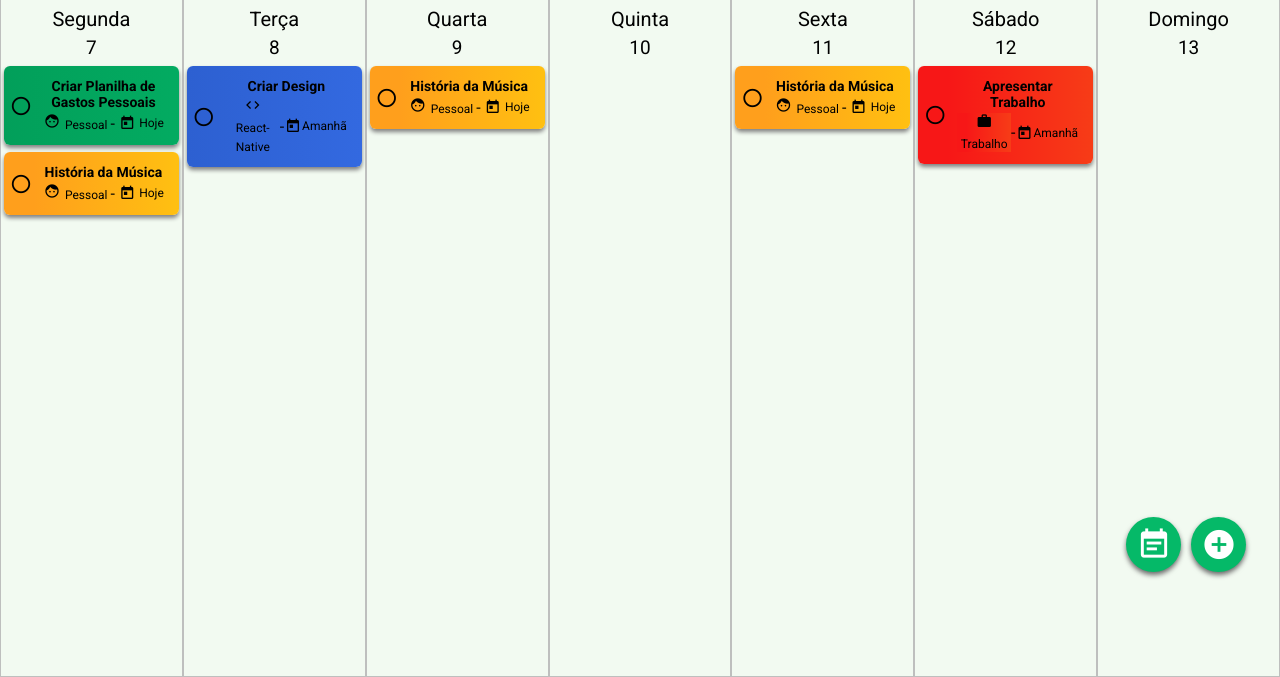
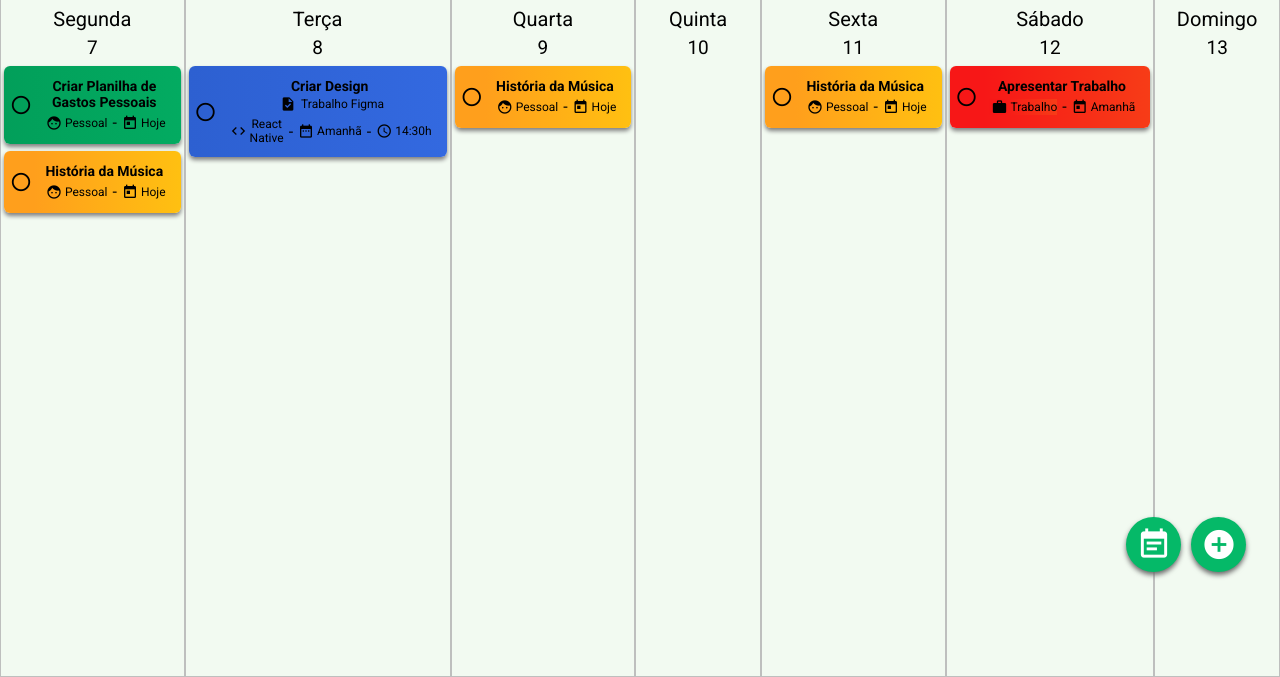
Before and after one commit to Nikolasyuri/Just-Do-It, a plain HTML site: page index.html in a window 1280 px wide. Shown: the part 123-800 px from the top of the page. Drawn offline with Linux system fonts and the light colour scheme.

Commit message:
Calendário quase finalizado

```diff
--- a/index.html
+++ b/index.html
@@ -165,14 +165,21 @@
                         <i class="material-icons" id="radio">radio_button_unchecked</i>
                         <div class="task">
                             <h4>Criar Design</h4>
+                            <div class="originalTask">
+                                <i class="material-icons" id="original-task-icon">task</i>
+                                <span id="original-task">Trabalho Figma</span>
+                            </div>
                             <div class="info">
-                                <div class="list" id="react-Native">
+                                <div class="list" id="React-Native">
                                     <i class="material-icons" id="list-icon">code</i>
-                                    <span id="list">React-Native</span>
+                                    <span id="list">React Native</span>
                                 </div>
                                 <p>-</p>
-                                <i class="material-icons" id="date-icon">today</i>
+                                <i class="material-icons" id="date-icon">date_range</i>
                                 <span id="date">Amanhã</span>
+                                <p>-</p>
+                                <i class="material-icons" id="time-icon">schedule</i>
+                                <span class="time">14:30h</span>
                             </div>
                         </div>
                     </div>
@@ -241,6 +248,7 @@
                 <div class="weekDay" id="domingo">
                     <h3>Domingo</h3>
                     <span>13</span>
+                </div>
             </div>
         </div>
 
@@ -390,6 +398,7 @@
 
 
 
+
     <script src="script.js"></script>
 </body>
 </html>
--- a/style.css
+++ b/style.css
@@ -550,6 +550,11 @@
     margin: 7px 3px;
     border-radius: 6px;
     box-shadow: 0px 3px 4px grey;
+    cursor: pointer;
+    transition: all 0.3s ease;
+}
+.Section-Content .calendar .week .weekDay .tasks:hover{
+    transform: scale(1.05);
 }
 .Section-Content .calendar .week .weekDay .tasks i{
     font-size: 22px;
@@ -571,7 +576,7 @@
     background-color: #4464AD;
     background: linear-gradient(90deg, rgba(45,96,209,1) 0%, rgba(51,105,224,1) 100%);
 }
-.Section-Content .calendar .week .weekDay .tasks .task {
+.Section-Content .calendar .week .weekDay .tasks .task{
     flex-wrap: wrap;
     justify-content: space-between;
     padding: 5px 10px;
@@ -580,20 +585,45 @@
 .Section-Content .calendar .week .weekDay .tasks .task h4{
     font-size: 14px;
 }
+.Section-Content .calendar .week .weekDay .tasks .task .originalTask{
+    display: flex;
+    justify-content: center;
+    align-items: center;
+    padding: 2px 0;
+}
+.Section-Content .calendar .week .weekDay .tasks .task .originalTask i{
+    font-size: 16px;
+    padding: 0 5px;
+}
+.Section-Content .calendar .week .weekDay .tasks .task .originalTask span{
+    font-size: 12px;
+}
+
 .Section-Content .calendar .week .weekDay .tasks .task .info{
     display: flex;
     justify-content: space-between;
     align-items: center;
     padding: 3px 0 0 0;
 }
+.Section-Content .calendar .week .weekDay .tasks .task .info .list{
+    display: flex;
+    justify-content: space-between;
+    align-items: center;
+}
 .Section-Content .calendar .week .weekDay .tasks .task .info .list i{
     font-size: 16px;
+    padding: 0 3px;
 }
 .Section-Content .calendar .week .weekDay .tasks .task .info .list span{
     font-size: 12px;
+
+}
+.Section-Content .calendar .week .weekDay .tasks .task .info p{
+    padding: 0 2px 0 5px;
 }
 .Section-Content .calendar .week .weekDay .tasks .task .info i{
     font-size: 16px;
+    padding: 0 3px;
 }
 .Section-Content .calendar .week .weekDay .tasks .task .info span{
     font-size: 12px;
```
Lines whose indentation alone changed are shown as unchanged.
